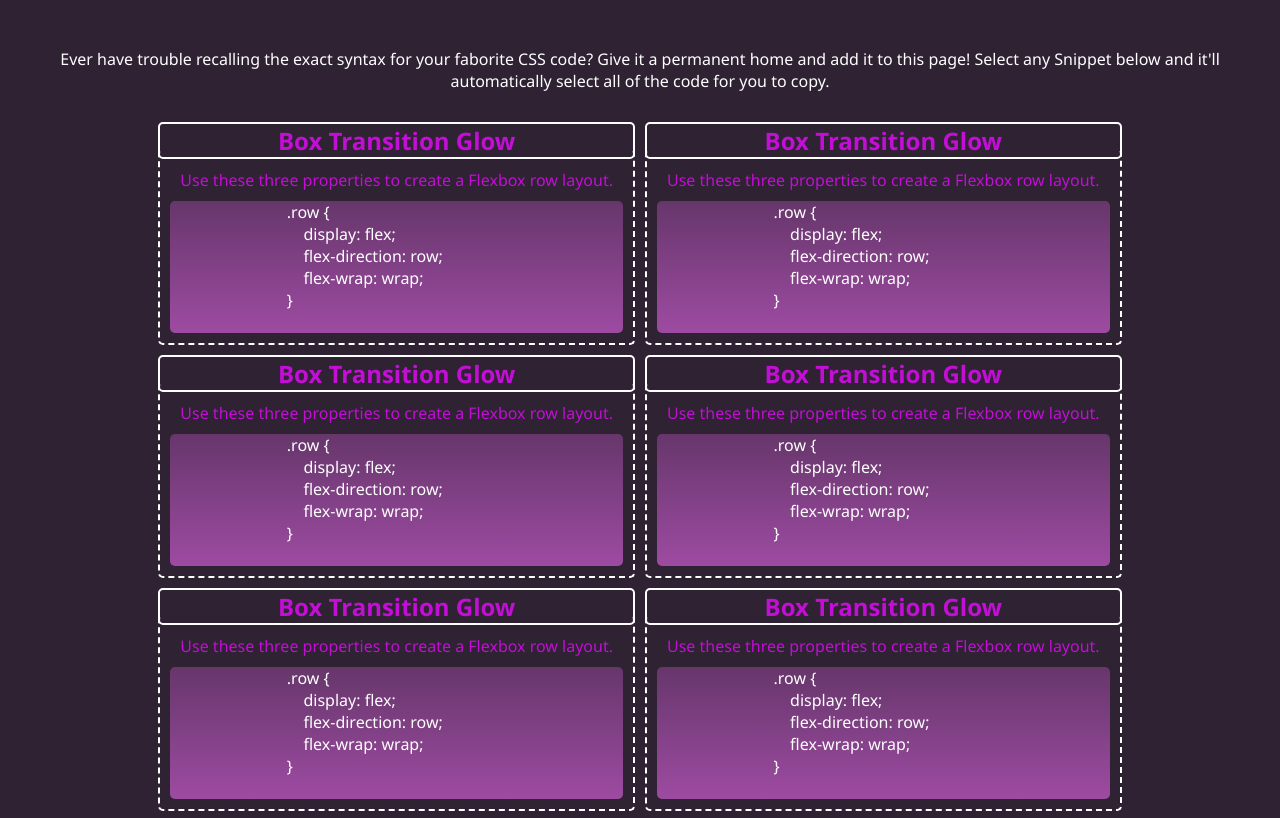
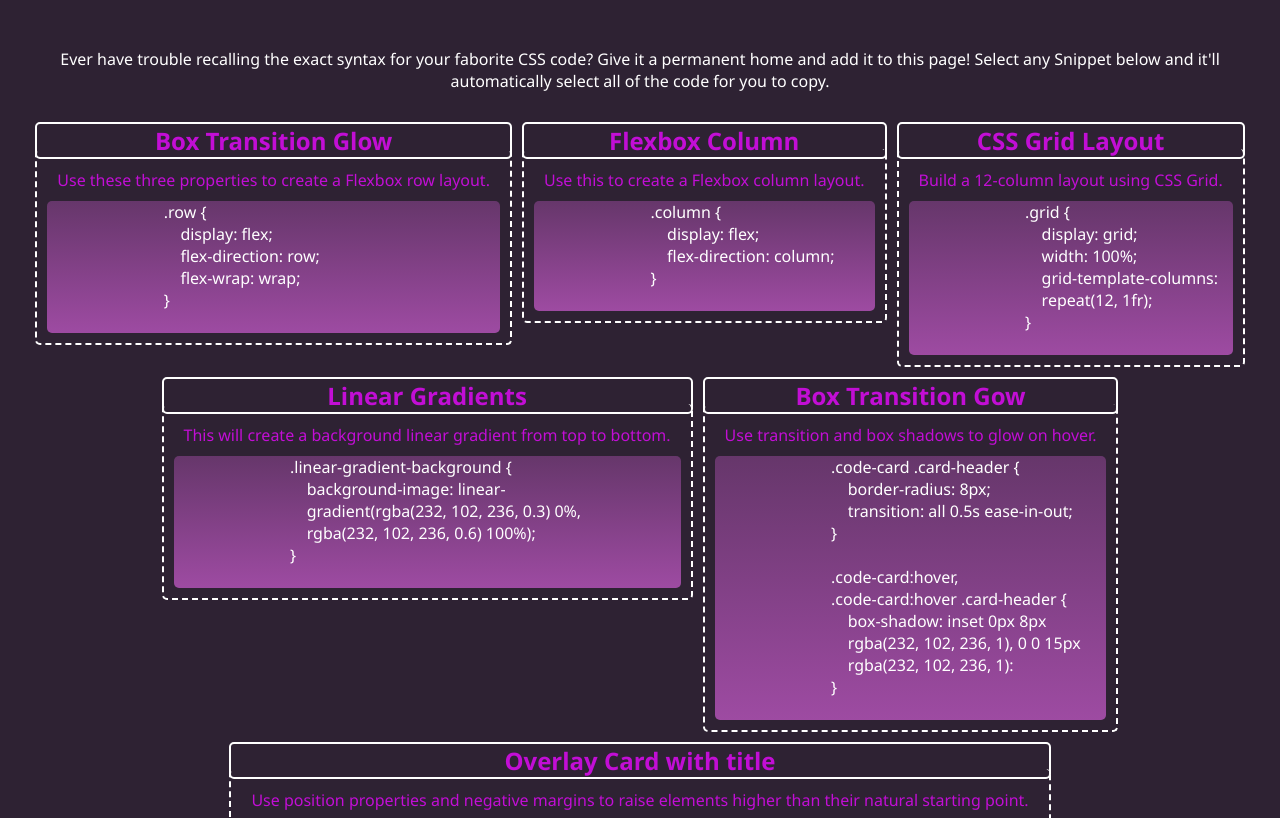
Before and after one commit to AnneliseRowan/miniGroupProject2, a plain HTML site: page index.html in a window 1280 px wide. Shown: the part 94-912 px from the top of the page. Drawn offline with Linux system fonts and the light colour scheme.

Commit message:
some minor tweaks

```diff
--- a/index.html
+++ b/index.html
@@ -40,16 +40,15 @@
         </div>
 
         <div class="box">
-            <div class="box-title"><h2>Box Transition Glow</h2></div>
+            <div class="box-title"><h2>Flexbox Column</h2></div>
             <div class="box-bottom">
-                <p class="box-description">Use these three properties to create a Flexbox row layout.</p>
+                <p class="box-description">Use this to create a Flexbox column layout.</p>
                 <div class="box-code">
                     <code>
                         <pre>
-                            .row {
+                            .column {
                                 display: flex;
-                                flex-direction: row;
-                                flex-wrap: wrap;
+                                flex-direction: column;
                             }
                         </pre>
                     </code>
@@ -58,16 +57,17 @@
         </div>
 
         <div class="box">
-            <div class="box-title"><h2>Box Transition Glow</h2></div>
+            <div class="box-title"><h2>CSS Grid Layout</h2></div>
             <div class="box-bottom">
-                <p class="box-description">Use these three properties to create a Flexbox row layout.</p>
+                <p class="box-description">Build a 12-column layout using CSS Grid.</p>
                 <div class="box-code">
                     <code>
                         <pre>
-                            .row {
-                                display: flex;
-                                flex-direction: row;
-                                flex-wrap: wrap;
+                            .grid {
+                                display: grid;
+                                width: 100%;
+                                grid-template-columns:
+                                repeat(12, 1fr);
                             }
                         </pre>
                     </code>
@@ -76,16 +76,16 @@
         </div>
 
         <div class="box">
-            <div class="box-title"><h2>Box Transition Glow</h2></div>
+            <div class="box-title"><h2>Linear Gradients</h2></div>
             <div class="box-bottom">
-                <p class="box-description">Use these three properties to create a Flexbox row layout.</p>
+                <p class="box-description">This will create a background linear gradient from top to bottom.</p>
                 <div class="box-code">
                     <code>
                         <pre>
-                            .row {
-                                display: flex;
-                                flex-direction: row;
-                                flex-wrap: wrap;
+                            .linear-gradient-background {
+                                background-image: linear-
+                                gradient(rgba(232, 102, 236, 0.3) 0%,
+                                rgba(232, 102, 236, 0.6) 100%);
                             }
                         </pre>
                     </code>
@@ -94,16 +94,22 @@
         </div>
 
         <div class="box">
-            <div class="box-title"><h2>Box Transition Glow</h2></div>
+            <div class="box-title"><h2>Box Transition Gow</h2></div>
             <div class="box-bottom">
-                <p class="box-description">Use these three properties to create a Flexbox row layout.</p>
+                <p class="box-description">Use transition and box shadows to glow on hover.</p>
                 <div class="box-code">
                     <code>
                         <pre>
-                            .row {
-                                display: flex;
-                                flex-direction: row;
-                                flex-wrap: wrap;
+                            .code-card .card-header {
+                                border-radius: 8px;
+                                transition: all 0.5s ease-in-out;
+                            }
+
+                            .code-card:hover,
+                            .code-card:hover .card-header {
+                                box-shadow: inset 0px 8px
+                                rgba(232, 102, 236, 1), 0 0 15px
+                                rgba(232, 102, 236, 1):
                             }
                         </pre>
                     </code>
@@ -112,16 +118,15 @@
         </div>
 
         <div class="box">
-            <div class="box-title"><h2>Box Transition Glow</h2></div>
+            <div class="box-title"><h2>Overlay Card with title</h2></div>
             <div class="box-bottom">
-                <p class="box-description">Use these three properties to create a Flexbox row layout.</p>
+                <p class="box-description">Use position properties and negative margins to raise elements higher than their natural starting point.</p>
                 <div class="box-code">
                     <code>
                         <pre>
-                            .row {
-                                display: flex;
-                                flex-direction: row;
-                                flex-wrap: wrap;
+                            .card-reader {
+                                position: relative;
+                                margin-top: -20px;
                             }
                         </pre>
                     </code>
--- a/style.css
+++ b/style.css
@@ -2,6 +2,11 @@
     --light: #fff;
     --purple: #c20ed5;
     --dark: #2e2233;
+    --turquoise: #2aefcb;
+}
+
+::selection {
+    background-color: var(--turquoise);
 }
 
 * {
@@ -31,7 +36,7 @@
     display: flex;
     justify-content: flex-start;
     flex-flow: row wrap;
-    justify-content: center;
+    justify-content: center;;
     background-color: var(--dark);
 }
 
@@ -39,6 +44,8 @@
 #main .box {
     padding: 5px;
     text-align: center;
+    display: flex;
+    flex-flow: column wrap;
 
 }
 
@@ -71,7 +78,6 @@
     border-radius: 5px;
 }
 
-
 #footer {
     text-align: center;
     background-color: var(--dark);
```
